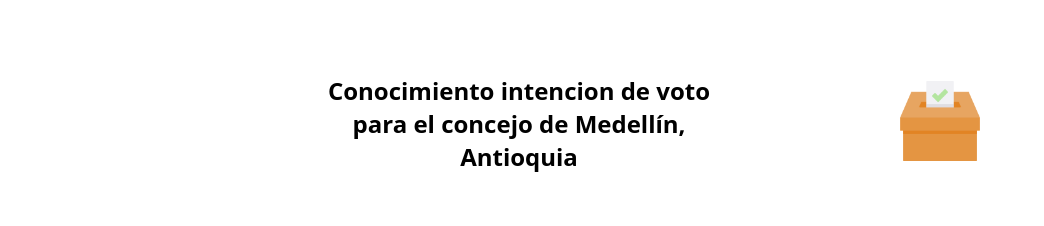
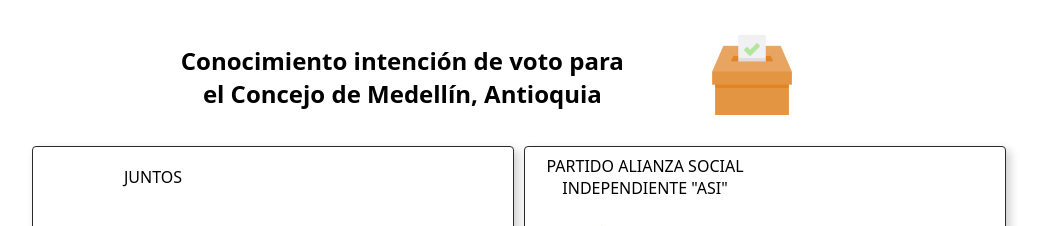
Before and after one commit to ferchode/pag_tarjeton_concejo, a plain HTML site: page index.html in a window 1280 px wide. Shown: the top 226 px of the page, without its empty margins (121-1165 px from the left). Drawn offline with Linux system fonts and the light colour scheme.

Commit message:
Correcciones en CSS y JS

```diff
--- a/estilos/styles.css
+++ b/estilos/styles.css
@@ -13,22 +13,28 @@
 
 /* Estilos header */
 
-header{
+.cabecera{
     display: grid;
     grid-template-columns: repeat(3, 1fr);
+    /* grid-template-rows: 120px; */
+    max-width: 700px;
+    /* height: 120px; */
     place-items: center;
-    margin: 50px 0;
+    margin: 0 auto;
+    padding: 20px;
 }
 
 .icono{
 
     width: 80px;
     height: 80px;
+    grid-area: 1/3/2/4;
 }
 
 #titulo{
     font-size: var(--lg-font);
     text-align: center;
+    grid-area: 1/1/2/3;
 }
 
 
--- a/index.html
+++ b/index.html
@@ -11,8 +11,8 @@
 </head>
 <body>
     <header class="cabecera">
-        <div></div>
-        <h1 id = "titulo">Conocimiento intencion de voto para el concejo de Medellín, Antioquia</h1>
+
+        <h1 id = "titulo">Conocimiento intención de voto para el Concejo de Medellín, Antioquia</h1>
         <div>
             <img src="./imgs/vote.png" alt="vote" srcset="" class="icono">
         </div>
@@ -28,7 +28,7 @@
             <img src="./imgs/close.png" alt="" srcset="" class="cerrar_icono">
             <img src="./imgs/foto.png" alt="" srcset="" class="foto">
             <img src="./imgs/logos-partidos/creemos.jpg" alt="" class="celebracion_img">
-            <p class="texto_tarjeta">¡Gracias por tu voto!</p>
+            <p class="texto_tarjeta">¡Gracias! Votando así, por el #4, te representaré como Concejal.</p>
         </div>
 
     </div>
--- a/js/tarjetones.js
+++ b/js/tarjetones.js
@@ -92,7 +92,7 @@
 
         'nombre_partido': 'MEDELLÍN NOS UNE',
         'tipo': 'NO PREFERENTE',
-        'logo': '',
+        'logo': 'imgs/logos-partidos/med-nos-une-log.png',
         'id': 'I',
         'opciones': 0
     }
```
Also changed, not shown: imgs/logos-partidos/med-nos-une-log.png (added).
